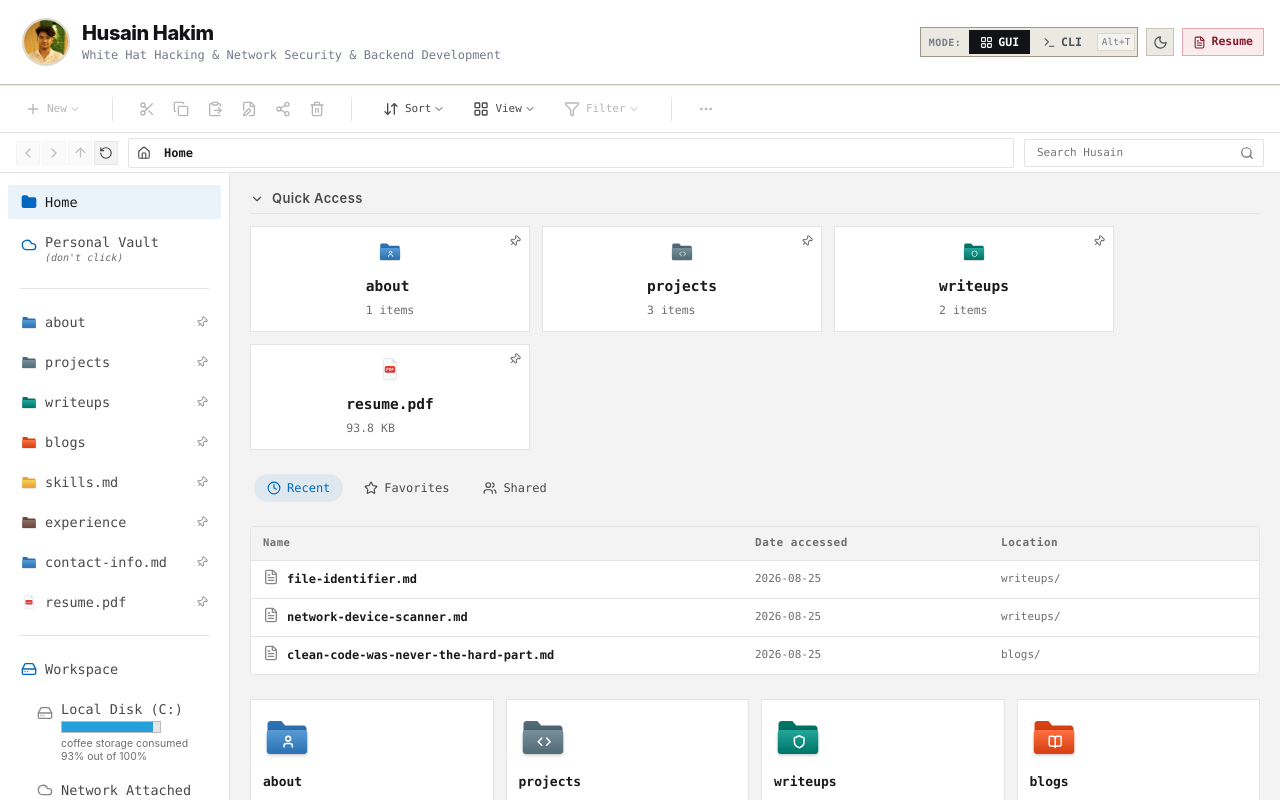
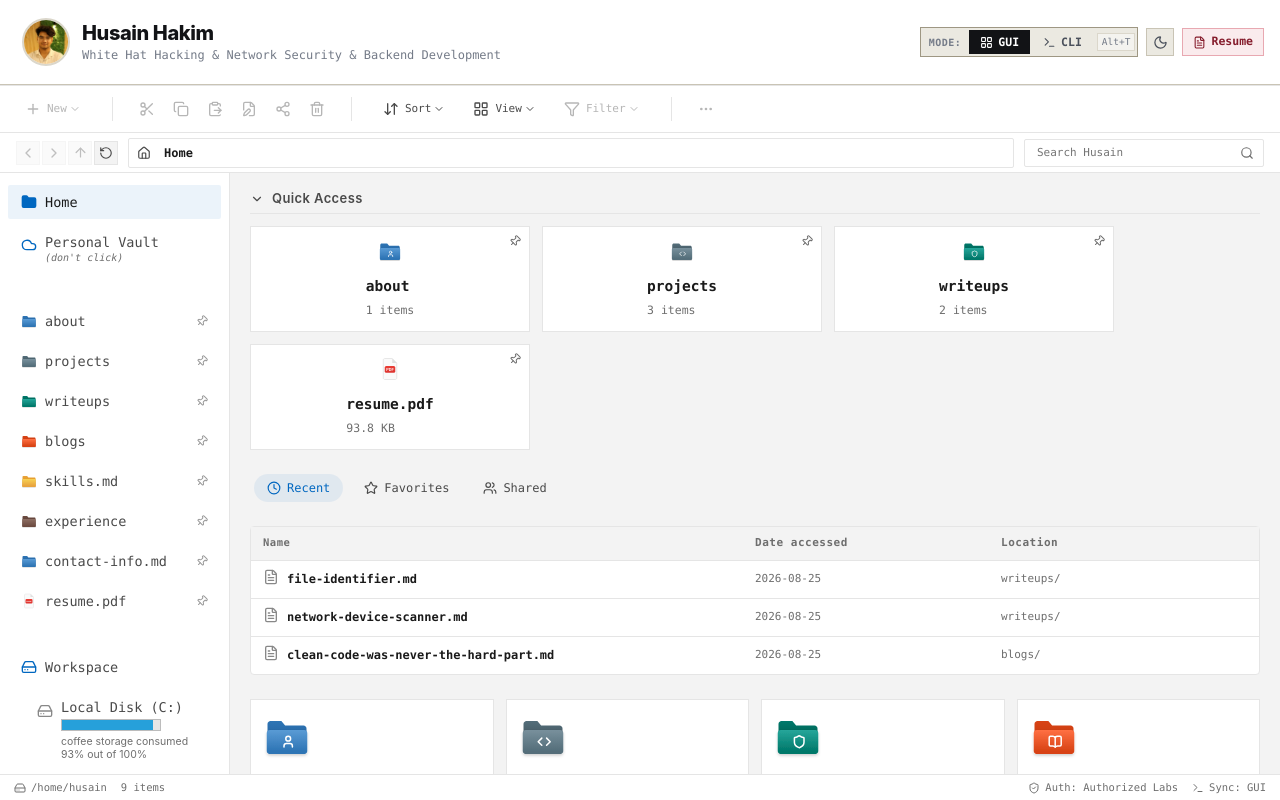
Before and after one commit to husainhakim/Portfolio, a Next.js app: page / in a window 1280 px wide. Built offline with nearby package versions, Linux system fonts and the light colour scheme.

Commit message:
style: constrain workspace layout overflows and update sidebar and preview panel scoping

```diff
--- a/src/components/gui/Gui.module.css
+++ b/src/components/gui/Gui.module.css
@@ -3,9 +3,9 @@
 .guiWorkspace {
   display: flex;
   flex-direction: column;
-  height: auto;
+  height: 100%;
   width: 100%;
-  overflow: visible;
+  overflow: hidden;
   background: var(--bg-app);
 }
 
@@ -163,6 +163,8 @@
   padding: 0 12px;
   gap: 12px;
   flex-shrink: 0;
+  overflow-x: auto;
+  white-space: nowrap;
 }
 
 .ribbonGroup {
@@ -235,7 +237,8 @@
 .mainLayout {
   display: flex;
   flex: 1;
-  overflow: visible;
+  overflow: hidden;
+  height: 100%;
   position: relative;
   align-items: stretch; /* Keep stretch so the border-right extends to the bottom */
 }
@@ -460,7 +463,8 @@
 .contentArea {
   flex: 1;
   padding: 16px 20px 24px 20px; /* Fixed small bottom padding */
-  overflow: visible;
+  overflow-y: auto;
+  overflow-x: hidden;
   background: var(--bg-app);
 }
 
@@ -1561,7 +1565,7 @@
     z-index: 999;
   }
 
-  .sidebar {
+  .mainLayout .sidebar {
     position: fixed;
     top: 0;
     left: 0;
@@ -1572,7 +1576,7 @@
     box-shadow: 4px 0 16px rgba(0,0,0,0.2);
   }
 
-  .sidebarOpen {
+  .mainLayout .sidebarOpen {
     transform: translateX(0);
   }
 
@@ -1633,7 +1637,7 @@
     display: none;
   }
 
-  .previewPanel {
+  .mainLayout .previewPanel {
     position: fixed;
     bottom: 0;
     left: 0;
```
